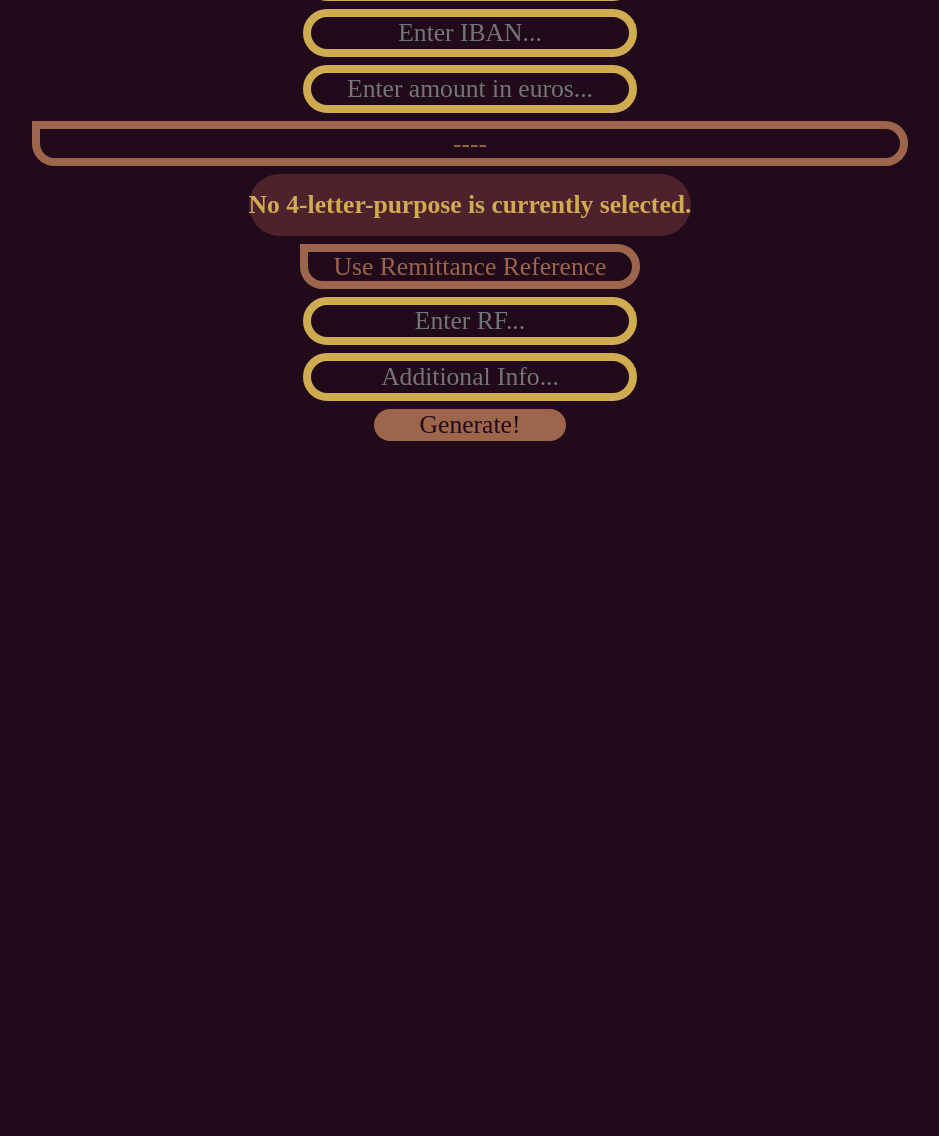
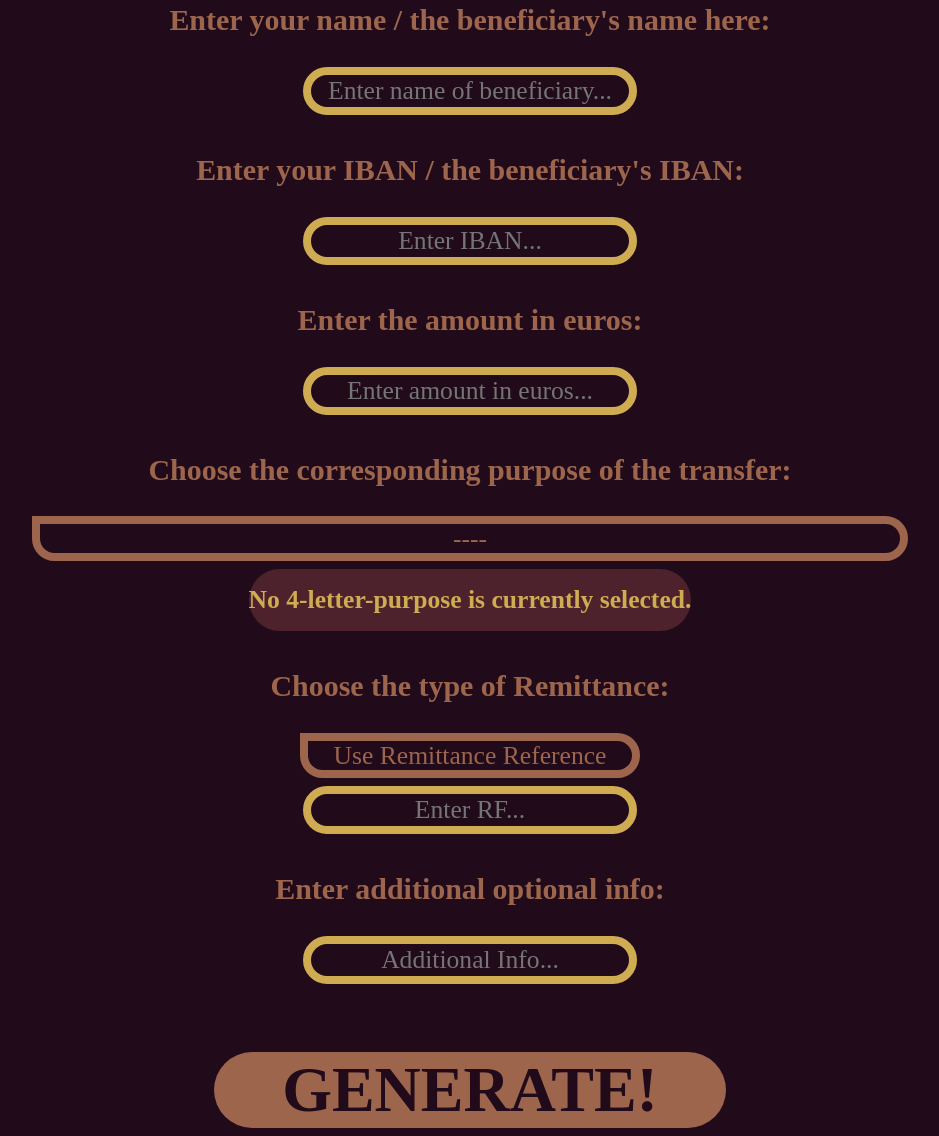
Before and after one commit to gxurma/epcqr_plain, a plain HTML site: page index.html in a window 1280 px wide. Shown: the part 1375-2511 px from the top of the page, without its empty margins (170-1109 px from the left). Before the commit the page ends 1898 px from the top, so only its background shows below. Drawn offline with Linux system fonts and the light colour scheme.

Commit message:
additional info

```diff
--- a/index.html
+++ b/index.html
@@ -24,10 +24,15 @@
 
         <div id="submit-form">
             <h2 style="text-decoration: underline;">The Prompt / The data input</h2>
+            <h3 style="color: #9d654c;">Enter your BIC Code / the beneficiary's BIC Code here:</h3>
             <input type="text" id="bic" maxlength="11" placeholder="Enter BIC code...">
+            <h3 style="color: #9d654c;">Enter your name / the beneficiary's name here:</h3>
             <input type="text" id="name" maxlength="70" placeholder="Enter name of beneficiary...">
+            <h3 style="color: #9d654c;">Enter your IBAN / the beneficiary's IBAN:</h3>
             <input type="text" id="iban" maxlength="34" placeholder="Enter IBAN...">
+            <h3 style="color: #9d654c;">Enter the amount in euros:</h3>
             <input type="text" id="amount" maxlength="12" placeholder="Enter amount in euros...">
+            <h3 style="color: #9d654c;">Choose the corresponding purpose of the transfer:</h3>
             <select id="purp" maxlength="4" placeholder="Enter 4-letter purpose">
                 <option value="">----</option>
                 <option value="CDCD">Card Settlement - CDCD - Cash Disbursement</option>
@@ -160,13 +165,16 @@
             <h4 id="purp-inspector">
                 No 4-letter-purpose is currently selected.
             </h4>
+            <h3 style="color: #9d654c;">Choose the type of Remittance:</h3>
             <select id="remt">
                 <option value="first">Use Remittance Reference</option>
                 <option value="second">Use Remittance text</option>
             </select>
             <input type="text" id="remit" placeholder="Enter RF..." maxlength="35">
+            <h3 style="color: #9d654c;">Enter additional optional info:</h3>
             <input type="text" id="inf" placeholder="Additional Info..." maxlength="70">
-            <button id="submit-button" onclick="Submit()">Generate!</button>
+            <h3></h3>
+            <button id="submit-button" onclick="Submit()">GENERATE!</button>
         </div>
 
         <div id="qrcode">
--- a/style.css
+++ b/style.css
@@ -135,15 +135,15 @@ li {
 }
 
 #submit-button {
-    font-size: 2vw;
+    font-size: 5vw;
     border:none;
     border-radius: 5rem;
     font-family: 'Rubik';
-    min-width: 15vw;
+    font-weight: 900;
+    min-width: 40vw;
     background-color: #9d654c;
     color: #210b1b;
-    transition: background-color 500ms ease-in-out;
-    transition: color 500ms ease-in-out;
+    transition-property: all 500ms ease-in-out;
 }
 
 #submit-button:hover {
```
